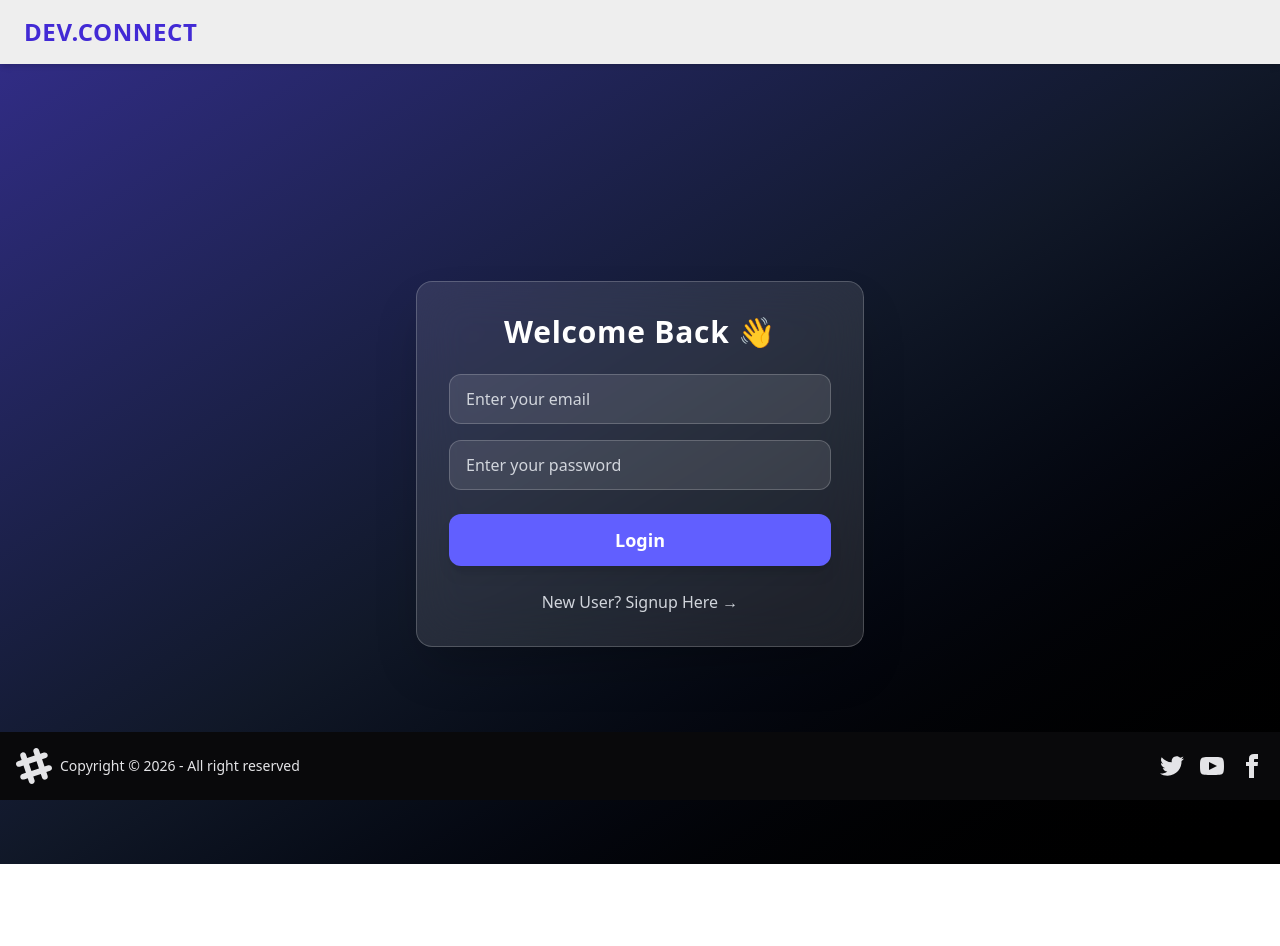
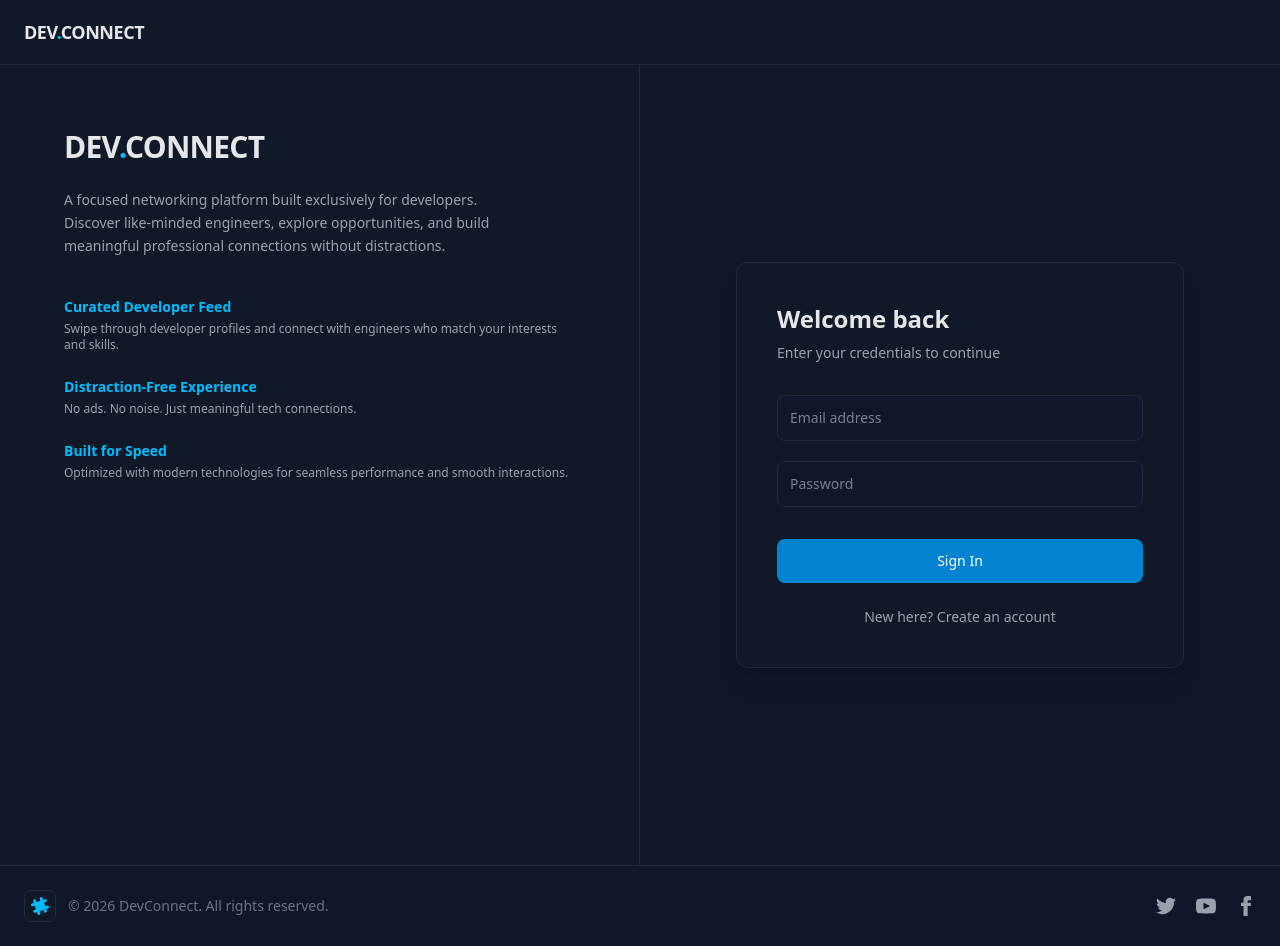
Before and after one commit to tmeena202/DEVCONNECT_WEB, a React (Vite) app: page /login in a window 1280 px wide. Before the commit the page ends 864 px from the top, so only its background shows below. Built offline with nearby package versions, Linux system fonts and the light colour scheme; no server answers.

Commit message:
Added Custom UI

```diff
--- a/package.json
+++ b/package.json
@@ -14,6 +14,7 @@
     "@tailwindcss/vite": "^4.1.18",
     "axios": "^1.13.5",
     "cors": "^2.8.6",
+    "framer-motion": "^12.34.2",
     "react": "^19.2.0",
     "react-dom": "^19.2.0",
     "react-redux": "^9.2.0",
--- a/src/components/Footer.jsx
+++ b/src/components/Footer.jsx
@@ -2,56 +2,66 @@ import React from "react";
 
 const Footer = () => {
   return (
-    <footer className="footer sm:footer-horizontal bg-neutral text-neutral-content items-center p-4 fixed bottom-0">
-      <aside className="grid-flow-col items-center">
+    <footer className="w-full bg-[#0f172a] border-t border-[#1f2937]">
+      <div className="max-w-7xl mx-auto px-6 py-6 flex flex-col md:flex-row items-center justify-between gap-6 text-gray-400 text-sm">
+        {/* Left Section */}
+        <div className="flex items-center gap-3">
+          <div className="h-8 w-8 rounded-md bg-[#111827] border border-[#1f2937] flex items-center justify-center">
             <svg
-          width="36"
-          height="36"
+              width="18"
+              height="18"
               viewBox="0 0 24 24"
-          xmlns="http://www.w3.org/2000/svg"
-          fillRule="evenodd"
-          clipRule="evenodd"
-          className="fill-current"
+              fill="currentColor"
+              className="text-sky-400"
             >
-          <path d="M22.672 15.226l-2.432.811.841 2.515c.33 1.019-.209 2.127-1.23 2.456-1.15.325-2.148-.321-2.463-1.226l-.84-2.518-5.013 1.677.84 2.517c.391 1.203-.434 2.542-1.831 2.542-.88 0-1.601-.564-1.86-1.314l-.842-2.516-2.431.809c-1.135.328-2.145-.317-2.463-1.229-.329-1.018.211-2.127 1.231-2.456l2.432-.809-1.621-4.823-2.432.808c-1.355.384-2.558-.59-2.558-1.839 0-.817.509-1.582 1.327-1.846l2.433-.809-.842-2.515c-.33-1.02.211-2.129 1.232-2.458 1.02-.329 2.13.209 2.461 1.229l.842 2.515 5.011-1.677-.839-2.517c-.403-1.238.484-2.553 1.843-2.553.819 0 1.585.509 1.85 1.326l.841 2.517 2.431-.81c1.02-.33 2.131.211 2.461 1.229.332 1.018-.21 2.126-1.23 2.456l-2.433.809 1.622 4.823 2.433-.809c1.242-.401 2.557.484 2.557 1.838 0 .819-.51 1.583-1.328 1.847m-8.992-6.428l-5.01 1.675 1.619 4.828 5.011-1.674-1.62-4.829z"></path>
+              <path d="M22.672 15.226l-2.432.811.841 2.515c.33 1.019-.209 2.127-1.23 2.456-1.15.325-2.148-.321-2.463-1.226l-.84-2.518-5.013 1.677.84 2.517c.391 1.203-.434 2.542-1.831 2.542-.88 0-1.601-.564-1.86-1.314l-.842-2.516-2.431.809c-1.135.328-2.145-.317-2.463-1.229-.329-1.018.211-2.127 1.231-2.456l2.432-.809-1.621-4.823-2.432.808c-1.355.384-2.558-.59-2.558-1.839 0-.817.509-1.582 1.327-1.846l2.433-.809-.842-2.515c-.33-1.02.211-2.129 1.232-2.458 1.02-.329 2.13.209 2.461 1.229l.842 2.515 5.011-1.677-.839-2.517c-.403-1.238.484-2.553 1.843-2.553.819 0 1.585.509 1.85 1.326l.841 2.517 2.431-.81c1.02-.33 2.131.211 2.461 1.229.332 1.018-.21 2.126-1.23 2.456l-2.433.809 1.622 4.823 2.433-.809c1.242-.401 2.557.484 2.557 1.838 0 .819-.51 1.583-1.328 1.847" />
             </svg>
-        <p>Copyright © {new Date().getFullYear()} - All right reserved</p>
-      </aside>
-      <nav className="grid-flow-col gap-4 md:place-self-center md:justify-self-end">
-        <a>
+          </div>
+
+          <p className="text-gray-500">
+            © {new Date().getFullYear()} DevConnect. All rights reserved.
+          </p>
+        </div>
+
+        {/* Right Section */}
+        <div className="flex items-center gap-5">
+          <a className="hover:text-sky-400 transition duration-200 cursor-pointer">
             <svg
               xmlns="http://www.w3.org/2000/svg"
-            width="24"
-            height="24"
+              width="20"
+              height="20"
               viewBox="0 0 24 24"
-            className="fill-current"
+              fill="currentColor"
             >
-            <path d="M24 4.557c-.883.392-1.832.656-2.828.775 1.017-.609 1.798-1.574 2.165-2.724-.951.564-2.005.974-3.127 1.195-.897-.957-2.178-1.555-3.594-1.555-3.179 0-5.515 2.966-4.797 6.045-4.091-.205-7.719-2.165-10.148-5.144-1.29 2.213-.669 5.108 1.523 6.574-.806-.026-1.566-.247-2.229-.616-.054 2.281 1.581 4.415 3.949 4.89-.693.188-1.452.232-2.224.084.626 1.956 2.444 3.379 4.6 3.419-2.07 1.623-4.678 2.348-7.29 2.04 2.179 1.397 4.768 2.212 7.548 2.212 9.142 0 14.307-7.721 13.995-14.646.962-.695 1.797-1.562 2.457-2.549z"></path>
+              <path d="M24 4.557c-.883.392-1.832.656-2.828.775 1.017-.609 1.798-1.574 2.165-2.724-.951.564-2.005.974-3.127 1.195-.897-.957-2.178-1.555-3.594-1.555-3.179 0-5.515 2.966-4.797 6.045-4.091-.205-7.719-2.165-10.148-5.144-1.29 2.213-.669 5.108 1.523 6.574-.806-.026-1.566-.247-2.229-.616-.054 2.281 1.581 4.415 3.949 4.89-.693.188-1.452.232-2.224.084.626 1.956 2.444 3.379 4.6 3.419-2.07 1.623-4.678 2.348-7.29 2.04 2.179 1.397 4.768 2.212 7.548 2.212 9.142 0 14.307-7.721 13.995-14.646.962-.695 1.797-1.562 2.457-2.549z" />
             </svg>
           </a>
-        <a>
+
+          <a className="hover:text-sky-400 transition duration-200 cursor-pointer">
             <svg
               xmlns="http://www.w3.org/2000/svg"
-            width="24"
-            height="24"
+              width="20"
+              height="20"
               viewBox="0 0 24 24"
-            className="fill-current"
+              fill="currentColor"
             >
-            <path d="M19.615 3.184c-3.604-.246-11.631-.245-15.23 0-3.897.266-4.356 2.62-4.385 8.816.029 6.185.484 8.549 4.385 8.816 3.6.245 11.626.246 15.23 0 3.897-.266 4.356-2.62 4.385-8.816-.029-6.185-.484-8.549-4.385-8.816zm-10.615 12.816v-8l8 3.993-8 4.007z"></path>
+              <path d="M19.615 3.184c-3.604-.246-11.631-.245-15.23 0-3.897.266-4.356 2.62-4.385 8.816.029 6.185.484 8.549 4.385 8.816 3.6.245 11.626.246 15.23 0 3.897-.266 4.356-2.62 4.385-8.816-.029-6.185-.484-8.549-4.385-8.816zm-10.615 12.816v-8l8 3.993-8 4.007z" />
             </svg>
           </a>
-        <a>
+
+          <a className="hover:text-sky-400 transition duration-200 cursor-pointer">
             <svg
               xmlns="http://www.w3.org/2000/svg"
-            width="24"
-            height="24"
+              width="20"
+              height="20"
               viewBox="0 0 24 24"
-            className="fill-current"
+              fill="currentColor"
             >
-            <path d="M9 8h-3v4h3v12h5v-12h3.642l.358-4h-4v-1.667c0-.955.192-1.333 1.115-1.333h2.885v-5h-3.808c-3.596 0-5.192 1.583-5.192 4.615v3.385z"></path>
+              <path d="M9 8h-3v4h3v12h5v-12h3.642l.358-4h-4v-1.667c0-.955.192-1.333 1.115-1.333h2.885v-5h-3.808c-3.596 0-5.192 1.583-5.192 4.615v3.385z" />
             </svg>
           </a>
-      </nav>
+        </div>
+      </div>
     </footer>
   );
 };
--- a/src/components/Login.jsx
+++ b/src/components/Login.jsx
@@ -19,10 +19,7 @@ const Login = () => {
     try {
       const res = await axios.post(
         BASE_URL + "/login",
-        {
-          emailId,
-          password,
-        },
+        { emailId, password },
         { withCredentials: true },
       );
       dispatch(addUser(res.data));
@@ -47,81 +44,131 @@ const Login = () => {
   };
 
   return (
-    <div className="min-h-screen flex items-center justify-center bg-gradient-to-br from-indigo-900 via-gray-900 to-black px-4">
-      <div className="w-full max-w-md bg-white/10 backdrop-blur-xl border border-white/20 rounded-2xl shadow-2xl p-8">
-        {/* Title */}
-        <h2 className="text-3xl font-bold text-center text-white mb-6 tracking-wide">
-          {isLoginForm ? "Welcome Back 👋" : "Create Account 🚀"}
+    <div className="min-h-screen flex bg-[#0f172a] text-gray-200">
+      {/* Left Section */}
+      {/* Left Section */}
+      <div className="hidden md:flex w-1/2 bg-[#111827] p-16 flex-col justify-between border-r border-[#1f2937]">
+        <div>
+          <h1 className="text-3xl font-semibold tracking-tight">
+            DEV<span className="text-sky-400">.</span>CONNECT
+          </h1>
+
+          <p className="text-gray-400 mt-6 max-w-md leading-relaxed text-sm">
+            A focused networking platform built exclusively for developers.
+            Discover like-minded engineers, explore opportunities, and build
+            meaningful professional connections without distractions.
+          </p>
+
+          {/* Feature Points */}
+          <div className="mt-10 space-y-6">
+            <div>
+              <h3 className="text-sm font-semibold text-sky-400">
+                Curated Developer Feed
+              </h3>
+              <p className="text-gray-400 text-xs mt-1">
+                Swipe through developer profiles and connect with engineers who
+                match your interests and skills.
+              </p>
+            </div>
+
+            <div>
+              <h3 className="text-sm font-semibold text-sky-400">
+                Distraction-Free Experience
+              </h3>
+              <p className="text-gray-400 text-xs mt-1">
+                No ads. No noise. Just meaningful tech connections.
+              </p>
+            </div>
+
+            <div>
+              <h3 className="text-sm font-semibold text-sky-400">
+                Built for Speed
+              </h3>
+              <p className="text-gray-400 text-xs mt-1">
+                Optimized with modern technologies for seamless performance and
+                smooth interactions.
+              </p>
+            </div>
+          </div>
+        </div>
+      </div>
+
+      {/* Right Section */}
+      <div className="flex w-full md:w-1/2 items-center justify-center px-6">
+        <div className="w-full max-w-md bg-[#111827] border border-[#1f2937] rounded-xl p-10 shadow-xl">
+          <h2 className="text-2xl font-semibold mb-2">
+            {isLoginForm ? "Welcome back" : "Create account"}
           </h2>
 
-        {/* Form */}
-        <div className="space-y-4">
-          {/* Signup Extra Fields */}
+          <p className="text-sm text-gray-400 mb-8">
+            {isLoginForm
+              ? "Enter your credentials to continue"
+              : "Fill the details to get started"}
+          </p>
+
+          <div className="space-y-5">
             {!isLoginForm && (
-            <div className="flex gap-3">
+              <div className="flex gap-4">
                 <input
                   type="text"
                   value={firstName}
-                placeholder="First Name"
-                className="w-1/2 px-4 py-3 rounded-xl bg-white/10 text-white placeholder-gray-300 border border-white/20 focus:outline-none focus:ring-2 focus:ring-indigo-400"
+                  placeholder="First name"
                   onChange={(e) => setFirstName(e.target.value)}
+                  className="w-1/2 bg-[#0f172a] border border-[#1f2937] rounded-lg px-3 py-3 text-sm focus:outline-none focus:border-sky-500 transition"
                 />
 
                 <input
                   type="text"
                   value={lastName}
-                placeholder="Last Name"
-                className="w-1/2 px-4 py-3 rounded-xl bg-white/10 text-white placeholder-gray-300 border border-white/20 focus:outline-none focus:ring-2 focus:ring-indigo-400"
+                  placeholder="Last name"
                   onChange={(e) => setLastName(e.target.value)}
+                  className="w-1/2 bg-[#0f172a] border border-[#1f2937] rounded-lg px-3 py-3 text-sm focus:outline-none focus:border-sky-500 transition"
                 />
               </div>
             )}
 
-          {/* Email */}
             <input
               type="text"
               value={emailId}
-            placeholder="Enter your email"
-            className="w-full px-4 py-3 rounded-xl bg-white/10 text-white placeholder-gray-300 border border-white/20 focus:outline-none focus:ring-2 focus:ring-indigo-400"
+              placeholder="Email address"
               onChange={(e) => setEmailId(e.target.value)}
+              className="w-full bg-[#0f172a] border border-[#1f2937] rounded-lg px-3 py-3 text-sm focus:outline-none focus:border-sky-500 transition"
             />
 
-          {/* Password */}
             <input
               type="password"
               value={password}
-            placeholder="Enter your password"
-            className="w-full px-4 py-3 rounded-xl bg-white/10 text-white placeholder-gray-300 border border-white/20 focus:outline-none focus:ring-2 focus:ring-indigo-400"
+              placeholder="Password"
               onChange={(e) => setPassword(e.target.value)}
+              className="w-full bg-[#0f172a] border border-[#1f2937] rounded-lg px-3 py-3 text-sm focus:outline-none focus:border-sky-500 transition"
             />
           </div>
 
-        {/* Error */}
           {error && (
-          <p className="text-red-400 text-sm mt-3 text-center font-medium">
+            <div className="mt-4 text-sm text-red-400 bg-red-900/20 border border-red-500/30 px-3 py-2 rounded-lg">
               {error}
-          </p>
+            </div>
           )}
 
-        {/* Button */}
           <button
-          className="w-full mt-6 py-3 rounded-xl font-semibold text-lg text-white bg-indigo-500 hover:bg-indigo-600 transition-all duration-300 shadow-lg hover:shadow-indigo-500/50"
             onClick={isLoginForm ? handleLogin : handleSignUp}
+            className="w-full mt-8 bg-sky-600 hover:bg-sky-500 transition text-white py-3 rounded-lg text-sm font-medium"
           >
-          {isLoginForm ? "Login" : "Sign Up"}
+            {isLoginForm ? "Sign In" : "Create Account"}
           </button>
 
-        {/* Toggle */}
           <p
-          className="text-center text-gray-300 mt-6 cursor-pointer hover:text-white transition"
+            className="text-center text-sm text-gray-400 mt-6 cursor-pointer hover:text-sky-400 transition"
             onClick={() => setIsLoginForm((value) => !value)}
           >
             {isLoginForm
-            ? "New User? Signup Here →"
-            : "Already have an account? Login Here →"}
+              ? "New here? Create an account"
+              : "Already have an account? Sign in"}
           </p>
+        </div>
       </div>
     </div>
   );
 };
+
 export default Login;
--- a/src/components/NavBar.jsx
+++ b/src/components/NavBar.jsx
@@ -1,4 +1,4 @@
-import React from "react";
+import React, { useState, useRef, useEffect } from "react";
 import { useDispatch, useSelector } from "react-redux";
 import { Link, useNavigate } from "react-router-dom";
 import { BASE_URL } from "../utils/constants";
@@ -9,6 +9,8 @@ const NavBar = () => {
   const user = useSelector((store) => store.user);
   const dispatch = useDispatch();
   const navigate = useNavigate();
+  const [open, setOpen] = useState(false);
+  const dropdownRef = useRef();
 
   const handleLogout = async () => {
     try {
@@ -20,85 +22,84 @@ const NavBar = () => {
     }
   };
 
+  useEffect(() => {
+    const handler = (e) => {
+      if (dropdownRef.current && !dropdownRef.current.contains(e.target)) {
+        setOpen(false);
+      }
+    };
+    document.addEventListener("mousedown", handler);
+    return () => document.removeEventListener("mousedown", handler);
+  }, []);
+
   return (
-    <div className="navbar bg-base-300 px-6 shadow-md">
-      {/* Logo */}
-      <div className="flex-1">
-        <Link to="/" className="text-2xl font-bold tracking-wide text-primary">
-          DEV.CONNECT
+    <header className="sticky top-0 z-40 w-full bg-[#111827] border-b border-[#1f2937]">
+      <div className="max-w-7xl mx-auto px-6 h-16 flex items-center justify-between text-gray-200">
+        <Link to="/" className="text-lg font-semibold tracking-tight">
+          DEV<span className="text-sky-400">.</span>CONNECT
         </Link>
-      </div>
 
-      {/* Right Side */}
         {user && (
-        <div className="flex items-center gap-4">
-          {/* Welcome Text */}
-          <p className="hidden sm:block font-medium text-gray-200">
+          <div className="flex items-center gap-6 relative" ref={dropdownRef}>
+            <p className="hidden md:block text-sm text-gray-400">
               Welcome,{" "}
-            <span className="font-semibold text-white">{user.firstName}</span>
+              <span className="text-gray-100 font-medium">
+                {user.firstName}
+              </span>
             </p>
 
-          {/* Dropdown */}
-          <div className="dropdown dropdown-end">
-            {/* Avatar Button */}
-            <div
-              tabIndex={0}
-              role="button"
-              className="btn btn-ghost btn-circle avatar"
+            <button
+              onClick={() => setOpen(!open)}
+              className="relative h-10 w-10 rounded-full overflow-hidden"
             >
-              <div className="w-11 rounded-full ring-2 ring-green-400/50 transition duration-300  hover:ring-green-400 hover:shadow-lg hover:shadow-green-500/40">
               <img
                 src={user.photoUrl}
                 alt="User Avatar"
-                  className="rounded-full object-cover"
+                className="h-full w-full object-cover"
               />
-              </div>
-            </div>
+              <span className="absolute bottom-0 right-0 h-2.5 w-2.5 bg-sky-500 rounded-full border-2 border-[#111827]" />
+            </button>
 
-            {/* Dropdown Menu */}
-            <ul
-              tabIndex={0}
-              className="menu dropdown-content mt-3 w-52 rounded-xl bg-base-200 p-3 shadow-xl"
-            >
-              <li>
+            {open && (
+              <div className="absolute right-0 top-14 w-56 bg-[#1f2937] border border-[#2a3441] rounded-lg shadow-lg py-2 z-50">
                 <Link
                   to="/profile"
-                  className="rounded-lg hover:bg-primary hover:text-white"
+                  onClick={() => setOpen(false)}
+                  className="block px-4 py-2 text-sm hover:bg-[#111827] transition"
                 >
                   Profile
                 </Link>
-              </li>
 
-              <li>
                 <Link
                   to="/connections"
-                  className="rounded-lg hover:bg-primary hover:text-white"
+                  onClick={() => setOpen(false)}
+                  className="block px-4 py-2 text-sm hover:bg-[#111827] transition"
                 >
                   Connections
                 </Link>
-              </li>
-              <li>
+
                 <Link
                   to="/requests"
-                  className="rounded-lg hover:bg-primary hover:text-white"
+                  onClick={() => setOpen(false)}
+                  className="block px-4 py-2 text-sm hover:bg-[#111827] transition"
                 >
                   Requests
                 </Link>
-              </li>
 
-              <li>
-                <a
+                <div className="border-t border-[#2a3441] my-2" />
+
+                <button
                   onClick={handleLogout}
-                  className="rounded-lg text-red-400 hover:bg-red-500 hover:text-white"
+                  className="w-full text-left px-4 py-2 text-sm text-red-400 hover:bg-red-900/20 transition"
                 >
                   Logout
-                </a>
-              </li>
-            </ul>
-          </div>
+                </button>
               </div>
             )}
           </div>
+        )}
+      </div>
+    </header>
   );
 };
 
```
Also changed, not shown: src/components/Connections.jsx (+25 -28 lines), src/components/EditProfile.jsx (+74 -66 lines), src/components/Feed.jsx (+34 -14 lines), src/components/Request.jsx (+28 -26 lines), src/components/UserCard.jsx (+87 -36 lines), 1 other file (tests, documents, lock files or other folders). Lines whose indentation alone changed are shown as unchanged.
